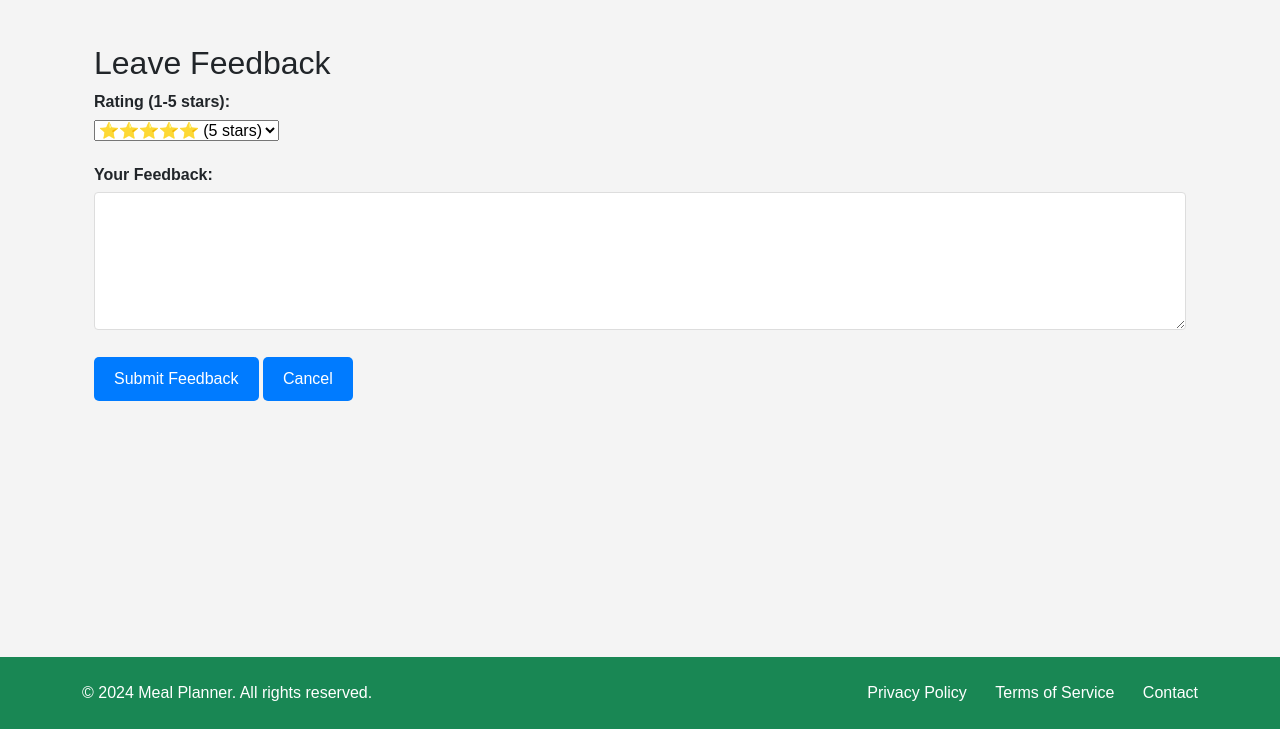
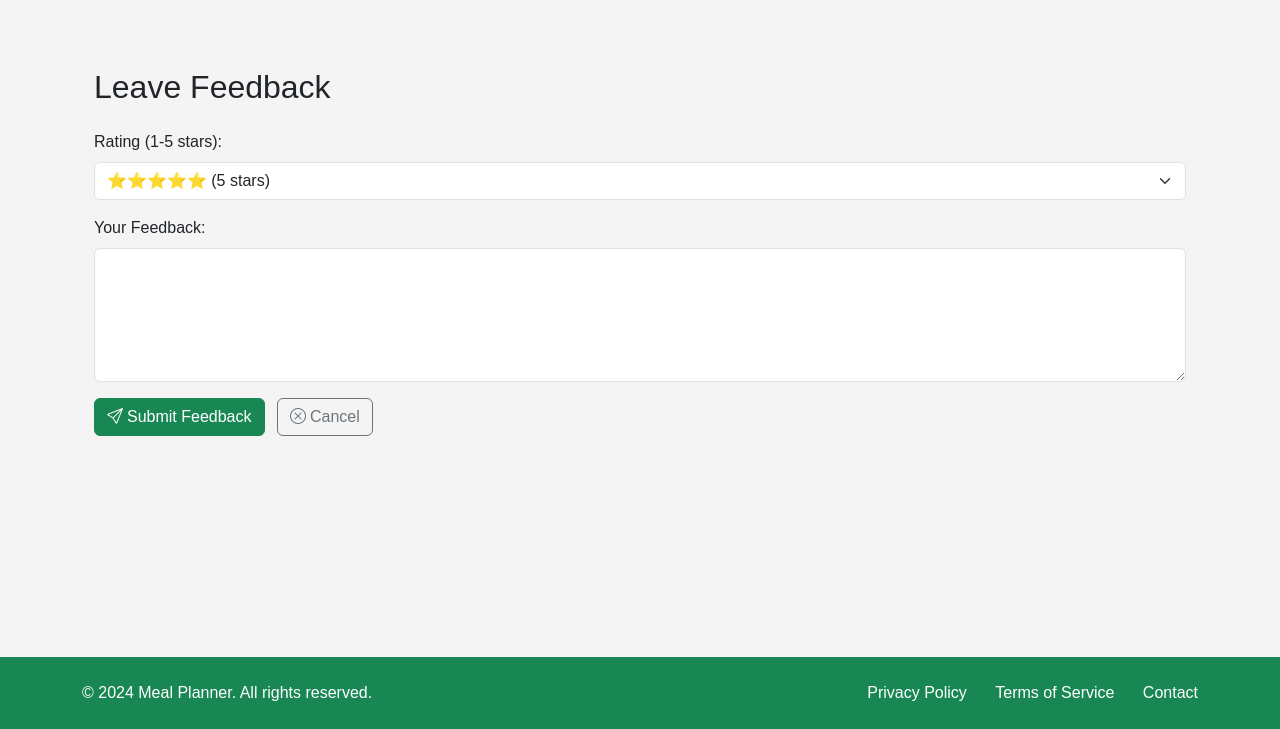
Before and after one commit to abdul1ah33/meal_planner, a Flask app: page /feedback/create in a window 1280 px wide. Shown: the part 71-800 px from the top of the page. Run offline with Flask 3, Linux system fonts and the light colour scheme; a user stored in the database is signed in.

Commit message:
edit the layout of cretae feedback page

```diff
--- a/templates/feedback/create.html
+++ b/templates/feedback/create.html
@@ -1,13 +1,13 @@
 {% extends 'base.html' %}
 
 {% block content %}
-<div class="container">
-    <h2>Leave Feedback</h2>
+<div class="container py-4">
+    <h2 class="mb-4">Leave Feedback</h2>
 
     <form method="POST" action="{{ url_for('feedback.create') }}">
-        <div class="form-group">
-            <label for="rating">Rating (1-5 stars):</label>
-            <select id="rating" name="rating" required>
+        <div class="mb-3">
+            <label for="rating" class="form-label">Rating (1-5 stars):</label>
+            <select id="rating" name="rating" class="form-select" required>
                 <option value="5">⭐⭐⭐⭐⭐ (5 stars)</option>
                 <option value="4">⭐⭐⭐⭐ (4 stars)</option>
                 <option value="3">⭐⭐⭐ (3 stars)</option>
@@ -16,13 +16,17 @@
             </select>
         </div>
 
-        <div class="form-group">
-            <label for="content">Your Feedback:</label>
-            <textarea id="content" name="content" required rows="5"></textarea>
+        <div class="mb-3">
+            <label for="content" class="form-label">Your Feedback:</label>
+            <textarea id="content" name="content" class="form-control" required rows="5"></textarea>
         </div>
 
-        <button type="submit" class="button">Submit Feedback</button>
-        <a href="{{ url_for('feedback.index') }}" class="button secondary">Cancel</a>
+        <button type="submit" class="btn btn-success">
+            <i class="bi bi-send me-1"></i>Submit Feedback
+        </button>
+        <a href="{{ url_for('feedback.index') }}" class="btn btn-outline-secondary ms-2">
+            <i class="bi bi-x-circle me-1"></i>Cancel
+        </a>
     </form>
 </div>
 {% endblock %}
```
